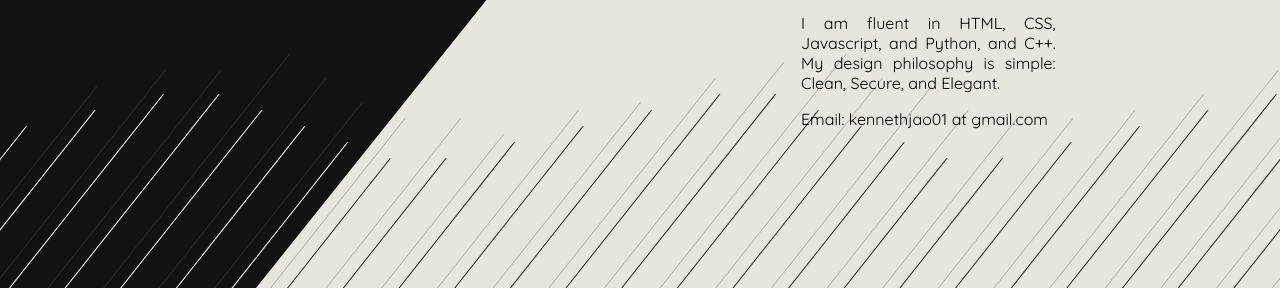
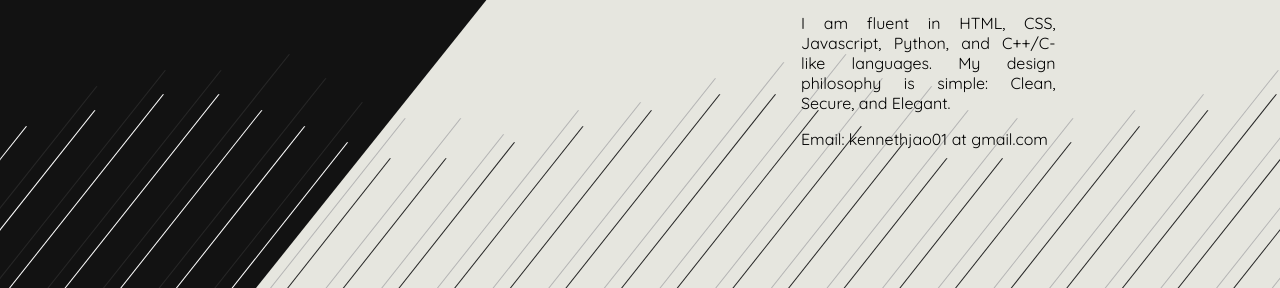
Before and after one commit to ksjdragon/portfolio, a plain HTML site: page index.html in a window 1280 px wide. Shown: the part 512-800 px from the top of the page. Drawn offline with Linux system fonts and the light colour scheme.

Commit message:
Info typo fix

```diff
--- a/index.html
+++ b/index.html
@@ -47,7 +47,7 @@
 		    		As a developer, I specialize in full-stack development, network design and security, and system administration.
 		    	</p>
 		    	<p>
-		    		I am fluent in HTML, CSS, Javascript, and Python, and C++. My design philosophy is simple: Clean, Secure, and Elegant.
+		    		I am fluent in HTML, CSS, Javascript, Python, and C++/C-like languages. My design philosophy is simple: Clean, Secure, and Elegant.
 		    	</p>
 		    	<p>
 		    		Email: kennethjao01 at gmail.com
```
